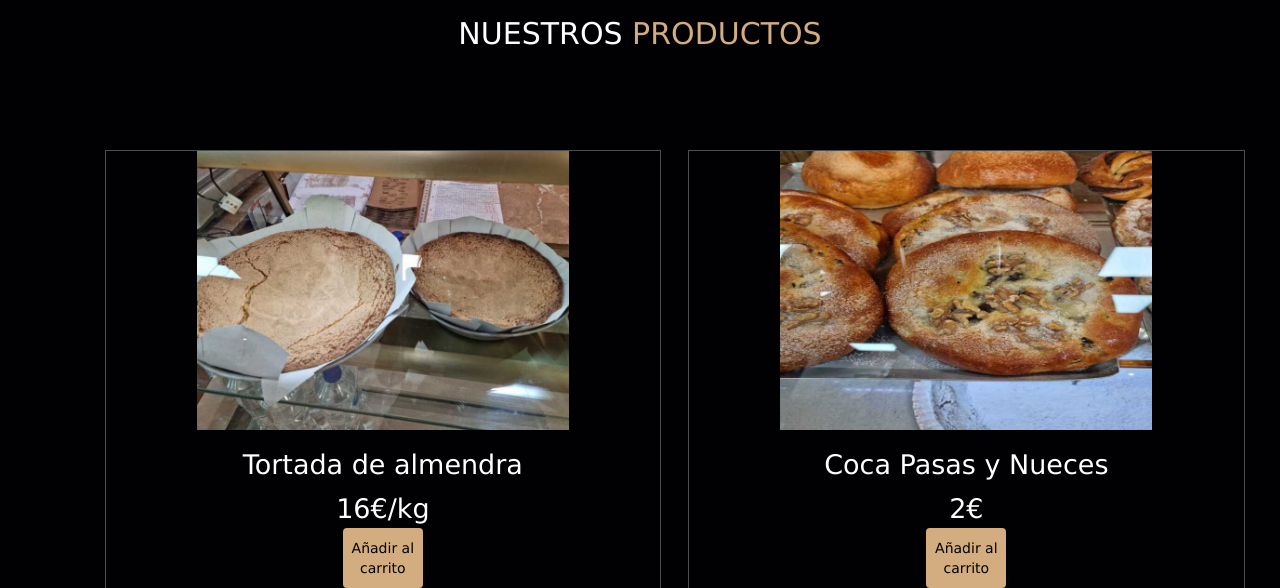
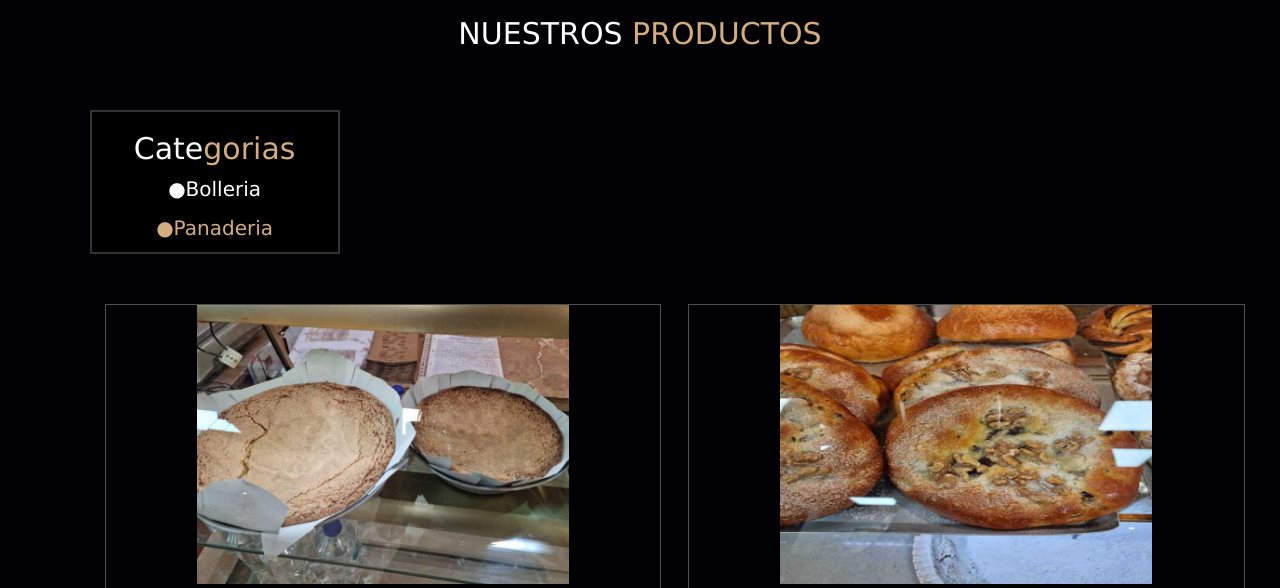
Before and after one commit to AlejandroSO-web/bakery, a Symfony app: template templates/page/productos.html.twig in a window 1280 px wide. Shown: the part 115-703 px from the top of the page. Run offline with Twig, Linux system fonts and the light colour scheme; the template is opened without the code that fills it, so the values that code supplies are empty; some libraries are stand-ins or nearby versions.

Commit message:
categorias

```diff
--- a/public/css/estilo.css
+++ b/public/css/estilo.css
@@ -252,6 +252,27 @@ section{
 
 div.container::before{
     content: none;
+}
+
+.productos .menu{
+    background-color: black;
+    width: 250px;
+    border: 2px solid;
+    text-align: center;
+}
+
+.productos .menu h2{
+    color: white;
+    text-align: center;
+}
+
+.productos .menu span{
+    color : #d3ad7f;
+}
+
+.productos .menu a{
+   font-size: 20px;
+   color : white;
 }
 
 .productos .container{
--- a/templates/lista_productos.html.twig
+++ b/templates/lista_productos.html.twig
@@ -5,8 +5,12 @@
     {% if productos %}
     <section class="productos" id="productos">
     <h1 class="titulo"> Nuestros <span>Productos</span></h1>
+     <div class="menu">
+        <h2>Cate<span>gorias</span></h2>
+            <ul><a href="/producto/buscar/2">&#9679; Bolleria</ul>
+            <ul><a href="/producto/buscar/1"><span>&#9679; Panaderia</span></ul>
+       </div>
         <div class="container">
-
         {% for producto in productos %}
         {{ include ('partials/datos_producto.html.twig' , {'producto': producto }) }}
        {% endfor %}
--- a/templates/page/productos.html.twig
+++ b/templates/page/productos.html.twig
@@ -4,6 +4,13 @@
     <section class="productos" id="productos">
 
         <h1 class="titulo"> Nuestros <span>Productos</span></h1>
+
+       <div class="menu">
+        <h2>Cate<span>gorias</span></h2>
+            <ul><a href="/producto/buscar/2">&#9679;Bolleria</ul>
+            <ul><a href="/producto/buscar/1"><span>&#9679;Panaderia</span></ul>
+       </div>
+
 
         <div class="container">
                 <div class="row-4">
```
